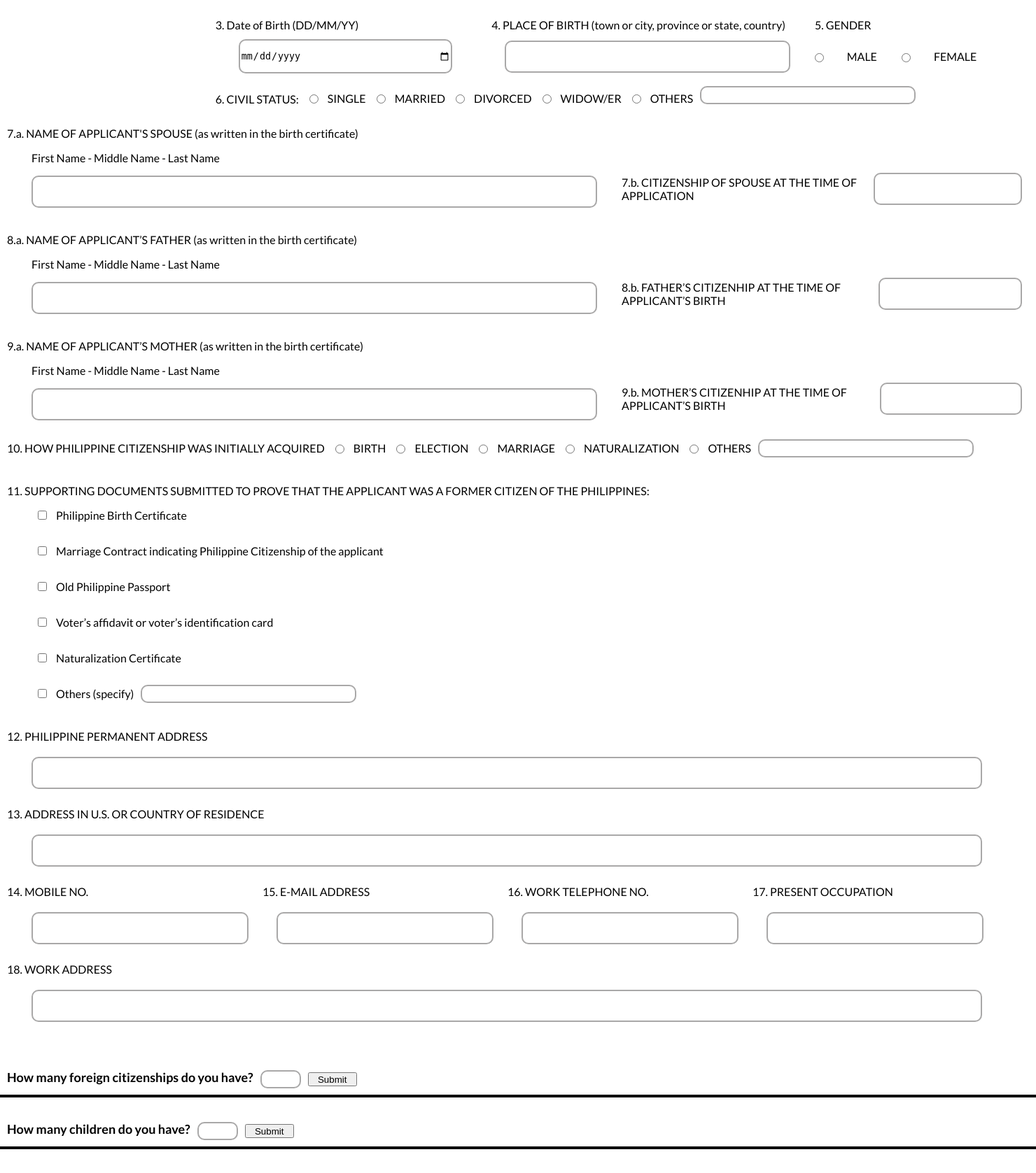
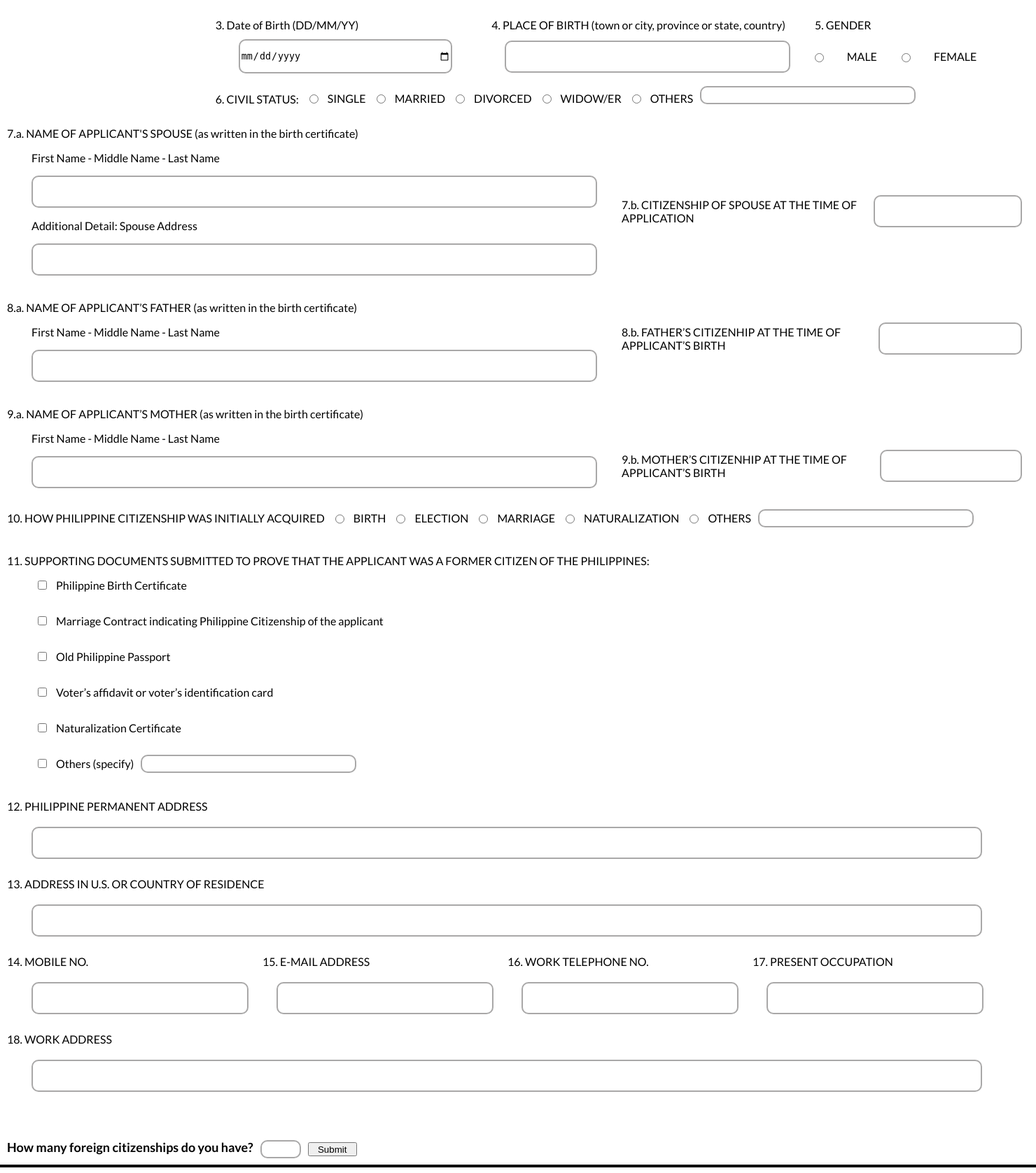
Before and after one commit to Shwarmanism/Dual-Citezenship, a Flask app: page /petition in a window 1480 px wide. Shown: the part 552-2229 px from the top of the page at 70% size. Run offline with Flask 3, Linux system fonts and the light colour scheme.

Commit message:
Petition update

```diff
--- a/app/static/eServices_Petition.css
+++ b/app/static/eServices_Petition.css
@@ -177,7 +177,7 @@ body{
 
   border: none;
   width: auto;
-  height: 450px;
+  height: 550px;
 }
 
 .second-box-left{
@@ -220,7 +220,7 @@ body{
   flex-direction: column;
   align-items:flex-start;
   justify-content: flex-start;
-  overflow-y: scroll;
+  overflow-y: auto;
 
   border: none;
   width: 100%;
@@ -410,7 +410,7 @@ body{
   display: flex;
   flex-direction: row;
   align-items:center;
-  margin-top: 70px;
+  margin-top: 102px;
 }
 
 .citizenship-family-input{
@@ -515,7 +515,6 @@ body{
 .citizenship-first-input{
   width: 1400px;
   margin-left: 45px;
-  margin-bottom: 10px;
 }
 
 .citizenship-input2, .citizenship-input3{
@@ -535,10 +534,6 @@ body{
 .citizenship-text-2{
   margin-left: 90px;
   margin-right: 255px;
-}
-
-.citizenship-text-4{
-  margin-right: 550px;
 }
 
 .child-first{
@@ -598,17 +593,6 @@ body{
   margin-left: 45px;
 }
 
-.child-sixth{
-  display: flex;
-  flex-direction: column;
-}
-
-.immigration-input{
-  width: 1000px;
-  margin-left: 45px;
-  margin-bottom: 10px;
-}
-
 .submit-button{
   margin-top: 50px;
   margin-left: 300px;
@@ -619,6 +603,11 @@ body{
   font-size: 25px;
   color: white;
   background-color: #00B54F;
+}
+
+.immigration-input{
+  margin-left: 45px;
+  margin-bottom: 10px;
 }
 
 .footer{
--- a/app/templates/petition.html
+++ b/app/templates/petition.html
@@ -124,36 +124,40 @@
           <p class="a7">7.a. NAME OF APPLICANT'S SPOUSE (as written in the birth certificate)</p>
           <div class="first-name-family">
             <p class="first-name-text">First Name - Middle Name - Last Name</p>
-            <input type="text" class="first-name-family-input" name="family_name">
+            <input type="text" class="first-name-family-input" name="family_name_2">
+          </div>
+          <div class="first-name-family">
+              <p class="first-name-text">Additional Detail: Spouse Address</p>
+              <input type="text" class="first-name-family-input" name="spouse_address">
           </div>
         </div>
         <div class="second-box-left-second">
           <p class="a7">8.a. NAME OF APPLICANT’S FATHER (as written in the birth certificate) </p>
           <div class="first-name-family">
             <p class="first-name-text">First Name - Middle Name - Last Name</p>
-            <input type="text" class="first-name-family-input" name="family_name">
+            <input type="text" class="first-name-family-input" name="family_name_0">
           </div>
         </div>
         <div class="second-box-left-third">
           <p class="a7">9.a. NAME OF APPLICANT’S MOTHER (as written in the birth certificate)</p>
           <div class="first-name-family">
             <p class="first-name-text">First Name - Middle Name - Last Name</p>
-            <input type="text" class="first-name-family-input" name="family_name">
+            <input type="text" class="first-name-family-input" name="family_name_1">
           </div>
         </div>
       </div>
       <div class="second-box-right">
         <div class="second-box-right-first">
           <p class="b7">7.b. CITIZENSHIP OF SPOUSE AT THE TIME OF APPLICATION </p>
-          <input type="text" class="citizenship-family-input" name="citizenship">
+          <input type="text" class="citizenship-family-input" name="citizenship_2">
         </div>
         <div class="second-box-right-first">
           <p class="b7">8.b. FATHER’S CITIZENHIP AT THE TIME OF APPLICANT’S BIRTH </p>
-          <input type="text" class="citizenship-family-input" name="citizenship">
+          <input type="text" class="citizenship-family-input" name="citizenship_0">
         </div>
         <div class="second-box-right-first">
           <p class="b7">9.b. MOTHER’S CITIZENHIP AT THE TIME OF APPLICANT’S BIRTH </p>
-          <input type="text" class="citizenship-family-input" name="citizenship">
+          <input type="text" class="citizenship-family-input" name="citizenship_1">
         </div>
       </div>
     </div>
@@ -236,7 +240,7 @@
     <div class="question">
       <p class="citizenship-question">How many foreign citizenships do you have?</p>
       <input type="text" class="citizenship-number-input" id="citizenshipCount">
-      <button class="submit" onclick="generateCitizenships()">Submit</button>
+      <button class="submit" type="button" onclick="generateCitizenships()">Submit</button>
     </div>
     <div class="fourth-box">
       <div class="citizenship-container" id="citizenshipContainer">
@@ -245,7 +249,7 @@
     <div class="question">
       <p class="citizenship-question">How many children do you have?</p>
       <input type="text" class="citizenship-number-input" id="childCount">
-      <button class="submit" onclick="generateChildren()">Submit</button>
+      <button class="submit" type="button" onclick="generateChildren()">Submit</button>
     </div>
     <div class="fifth-box">
       <div class="child-container" id="childContainer">
```
